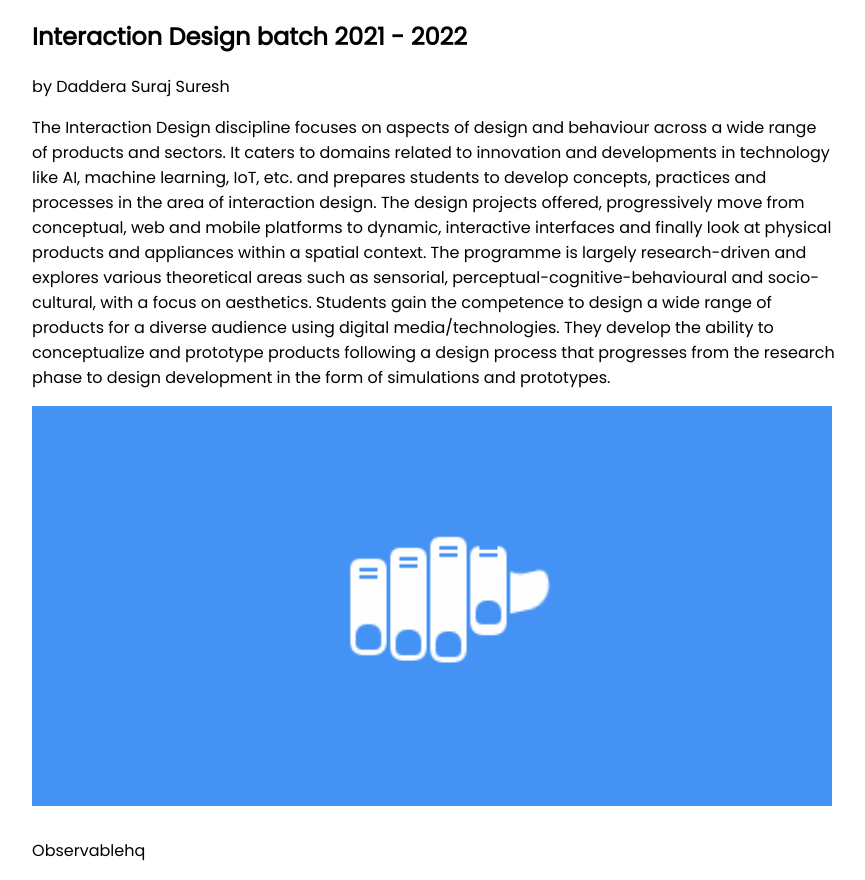
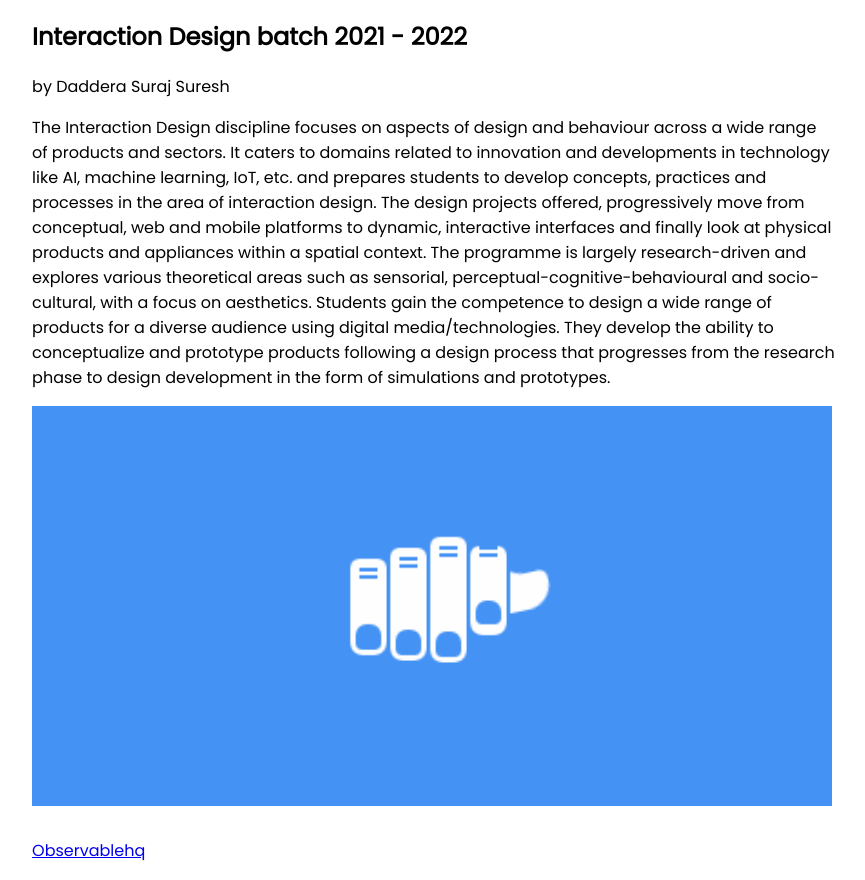
Before and after one commit to Suraj3D/surajdaddera, a plain HTML site: page index.html in a window 1280 px wide. Shown: the part 72-952 px from the top of the page, without its empty margins (206-1071 px from the left). Drawn offline with Linux system fonts and the light colour scheme; files that its build step writes are made by us from their sources; a script that the page names is missing.

Commit message:
ink uodatre

```diff
--- a/index.html
+++ b/index.html
@@ -53,7 +53,9 @@
   </section>
   <section>
     <br>
-    <link href="https://observablehq.com/@suraj3d/villains-of-scooby-doobey-doo">Observablehq</a>
+
+    <a href="https://observablehq.com/@suraj3d/villains-of-scooby-doobey-doo">Observablehq</a>
+
     <h1><i>Narrative</i></h1>
   </section>
 
```
